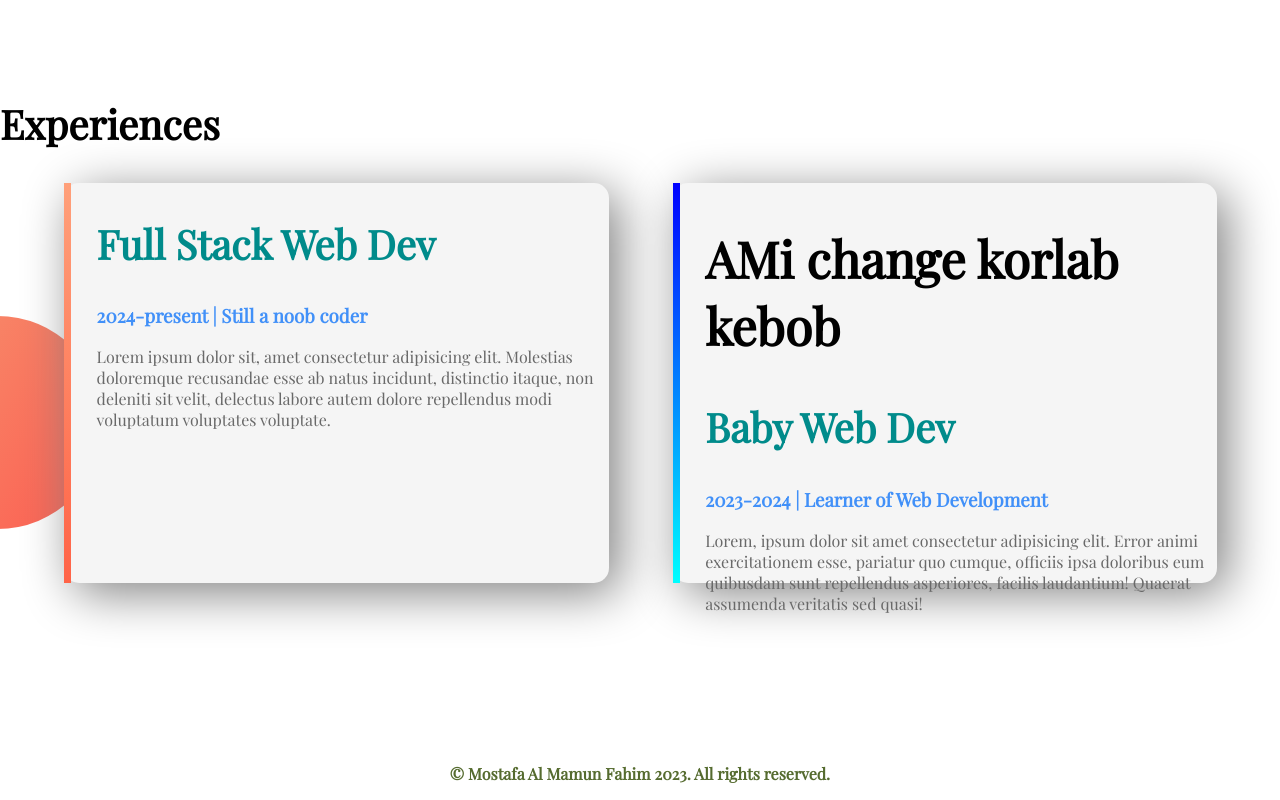
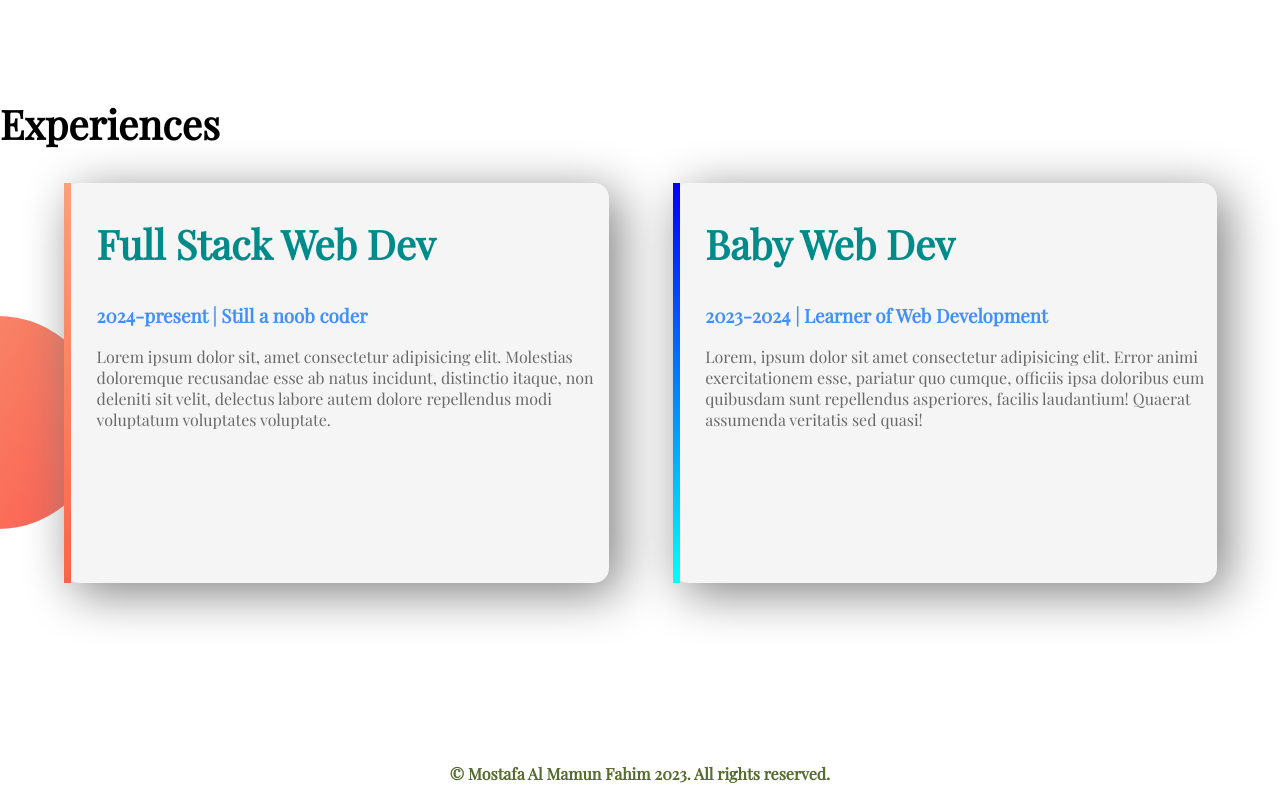
Before and after one commit to path3tic-coder/web_portfolio-beginner-, a plain HTML site: page index.html in a window 1280 px wide. Shown: the part 1236-2036 px from the top of the page. Drawn offline with nearby package versions, Linux system fonts and the light colour scheme.

Commit message:
deleted line

```diff
--- a/index.html
+++ b/index.html
@@ -54,7 +54,7 @@
 
         </div>
         <div id="baby-web" class="half-width single-exp">
-            <h1>AMi change korlab kebob</h1>
+
             <h2 class="skill-status">Baby Web Dev</h2>
             <h3><span class="exp-hightlight">2023-2024 | Learner of Web Development</span></h3>
             <p>Lorem, ipsum dolor sit amet consectetur adipisicing elit. Error animi exercitationem esse, pariatur quo cumque, officiis ipsa doloribus eum quibusdam sunt repellendus asperiores, facilis laudantium! Quaerat assumenda veritatis sed quasi!</p>
```
